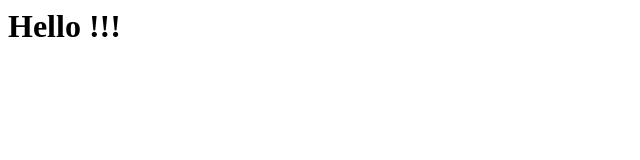
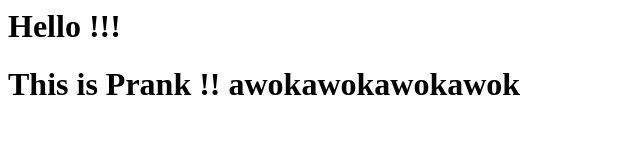
Before and after one commit to tansSans/tansSans, a plain HTML site: page index.html in a window 1280 px wide. Shown: the whole page, without its empty margins (0-640 px from the left). Drawn offline with Linux system fonts and the light colour scheme.

Commit message:
index.html

```diff
--- a/index.html
+++ b/index.html
@@ -5,5 +5,6 @@
   </head>
   <body>
     <h1>Hello !!!</h1>
+    <h1>This is Prank  !! awokawokawokawok</h1>
   </body>
 </html>
```
